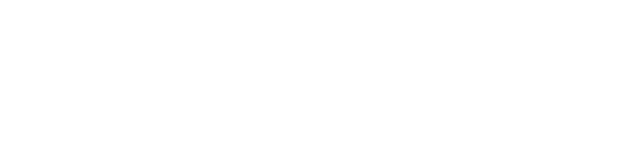
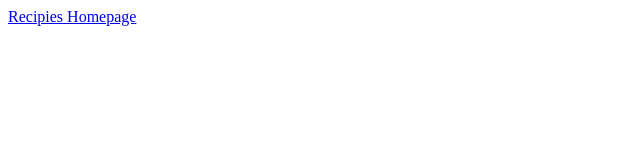
Before and after one commit to CodeGuy5280/odin-recipies, a plain HTML site: page recipies/ribs.html in a window 1280 px wide. Shown: the whole page, without its empty margins (0-640 px from the left). Drawn offline with Linux system fonts and the light colour scheme.

```diff
--- a/recipies/ribs.html
+++ b/recipies/ribs.html
@@ -8,5 +8,11 @@
 </head>
 <body>
 
+
+
+
+
+
+<a href="/index.html">Recipies Homepage</a>
 </body>
 </html>
```
Also changed, not shown: index.html (+3 -1 lines), recipies/carbonara.html (+1 -1 lines), recipies/lasagna.html (+1 -1 lines).
